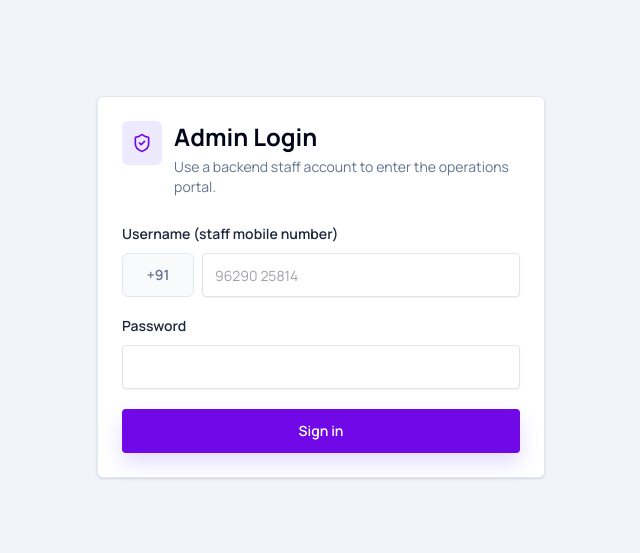
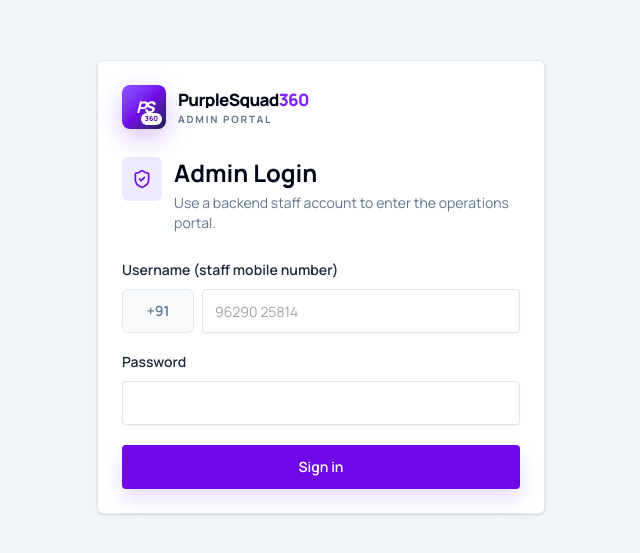
Before and after one commit to dineshjadeja08/ps_coreF1, a Next.js app: page /admin/login in a window 1280 px wide. Shown: the part 113-666 px from the top of the page, without its empty margins (319-959 px from the left). Built offline with nearby package versions, Linux system fonts and the light colour scheme; no server answers.

Commit message:
Brand admin panel as PurpleSquad360

```diff
--- /dev/null
+++ b/src/components/admin/admin-brand.tsx
@@ -0,0 +1,39 @@
+import Link from "next/link";
+
+import { cn } from "@/lib/utils";
+
+type AdminBrandProps = {
+  className?: string;
+  dark?: boolean;
+  showDescriptor?: boolean;
+};
+
+export function AdminBrand({ className, dark = false, showDescriptor = true }: AdminBrandProps) {
+  return (
+    <Link
+      href="/admin/dashboard"
+      aria-label="PurpleSquad360 admin dashboard"
+      className={cn("inline-flex min-w-0 items-center gap-3", className)}
+    >
+      <span
+        aria-hidden="true"
+        className="relative grid h-11 w-11 shrink-0 place-items-center overflow-hidden rounded-xl bg-gradient-to-br from-violet-500 via-violet-700 to-indigo-950 text-white shadow-[0_8px_24px_rgba(109,40,217,0.28)]"
+      >
+        <span className="text-base font-black italic tracking-[-0.16em]">PS</span>
+        <span className="absolute bottom-1 right-1 rounded-full bg-white px-1 text-[7px] font-black leading-3 text-violet-800">
+          360
+        </span>
+      </span>
+      <span className="min-w-0 leading-none">
+        <span className={cn("block truncate text-[17px] font-black tracking-[-0.04em]", dark ? "text-white" : "text-slate-950")}>
+          PurpleSquad<span className="text-violet-600">360</span>
+        </span>
+        {showDescriptor ? (
+          <span className={cn("mt-1.5 block text-[10px] font-bold uppercase tracking-[0.18em]", dark ? "text-slate-400" : "text-slate-500")}>
+            Admin Portal
+          </span>
+        ) : null}
+      </span>
+    </Link>
+  );
+}
--- a/src/components/admin/admin-mobile-nav.tsx
+++ b/src/components/admin/admin-mobile-nav.tsx
@@ -5,6 +5,7 @@
 import { usePathname } from "next/navigation";
 import { useState } from "react";
 
+import { AdminBrand } from "@/components/admin/admin-brand";
 import { adminNavigationSections } from "@/components/admin/admin-sidebar";
 import { Button } from "@/components/ui/button";
 
@@ -22,10 +23,7 @@
           <button className="absolute inset-0 bg-slate-950/60" type="button" aria-label="Close admin navigation" onClick={() => setOpen(false)} />
           <nav className="relative flex h-full w-80 max-w-[88vw] flex-col overflow-y-auto bg-slate-950 p-4 text-white">
             <div className="mb-5 flex items-center justify-between">
-              <div>
-                <p className="font-bold">Purple Squad</p>
-                <p className="text-xs text-slate-400">Operations Portal</p>
-              </div>
+              <AdminBrand dark />
               <Button type="button" variant="ghost" size="icon" className="text-white" onClick={() => setOpen(false)} aria-label="Close admin navigation">
                 <X className="h-5 w-5" />
               </Button>
--- a/src/components/admin/admin-page-header.tsx
+++ b/src/components/admin/admin-page-header.tsx
@@ -12,7 +12,7 @@
   return (
     <div className="mb-5 flex min-w-0 flex-wrap items-start justify-between gap-4 sm:mb-6">
       <div className="min-w-0">
-        <p className="text-xs font-semibold uppercase text-slate-500">Purple Squad Admin</p>
+        <p className="text-xs font-semibold uppercase text-slate-500">PurpleSquad360</p>
         <h1 className="mt-1 text-2xl font-bold text-slate-950">{title}</h1>
         {description ? <p className="mt-1 max-w-3xl text-sm leading-6 text-slate-500">{description}</p> : null}
       </div>
--- a/src/components/admin/admin-sidebar.tsx
+++ b/src/components/admin/admin-sidebar.tsx
@@ -24,6 +24,8 @@
 } from "lucide-react";
 import Link from "next/link";
 import { usePathname } from "next/navigation";
+
+import { AdminBrand } from "@/components/admin/admin-brand";
 
 export const adminNavigationSections = [
   {
@@ -87,13 +89,7 @@
     <aside className="fixed inset-y-0 left-0 z-40 hidden h-screen w-72 border-r border-slate-200 bg-white text-slate-950 lg:block">
       <div className="flex h-full flex-col">
         <div className="border-b border-slate-200 px-5 py-5">
-          <Link href="/admin/dashboard" className="flex items-center gap-3">
-            <span className="flex h-10 w-10 items-center justify-center rounded-lg bg-slate-950 text-sm font-black text-white">PS</span>
-            <span>
-              <span className="block text-sm font-bold">Purple Squad</span>
-              <span className="block text-xs text-slate-500">Operations Portal</span>
-            </span>
-          </Link>
+          <AdminBrand />
         </div>
         <nav className="flex-1 space-y-5 overflow-y-auto px-3 py-4">
           {adminNavigationSections.map((section) => (
--- a/src/features/admin/components/admin-dashboard.tsx
+++ b/src/features/admin/components/admin-dashboard.tsx
@@ -709,7 +709,7 @@
               <ShieldCheck className="h-5 w-5" />
             </div>
             <p className="mt-4 text-sm font-semibold uppercase tracking-wide text-primary">Private Operations</p>
-            <h1 className="mt-2 text-3xl font-bold text-foreground">Purple Squad Admin Dashboard</h1>
+            <h1 className="mt-2 text-3xl font-bold text-foreground">PurpleSquad360 Dashboard</h1>
             <p className="mt-2 max-w-2xl text-sm leading-6 text-secondary">
               Manage catalogue, service content, images, bookings, dispatch, balance collection, and completion from the frontend.
             </p>
--- a/src/features/admin/components/admin-login-form.tsx
+++ b/src/features/admin/components/admin-login-form.tsx
@@ -7,6 +7,7 @@
 import { useForm } from "react-hook-form";
 import { z } from "zod";
 
+import { AdminBrand } from "@/components/admin/admin-brand";
 import { Button } from "@/components/ui/button";
 import { Input } from "@/components/ui/input";
 import { useAuth } from "@/features/auth/hooks";
@@ -55,6 +56,7 @@
 
   return (
     <form onSubmit={form.handleSubmit(onSubmit)} className="w-full max-w-md rounded-lg border border-slate-200 bg-white p-6 shadow-sm">
+      <AdminBrand className="mb-7" />
       <div className="mb-6 flex items-start gap-3">
         <div className="grid h-11 w-11 place-items-center rounded-lg bg-violet-100 text-violet-700">
           <ShieldCheck className="h-5 w-5" />
```
